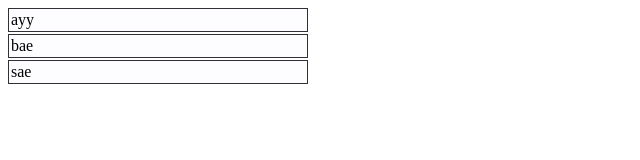
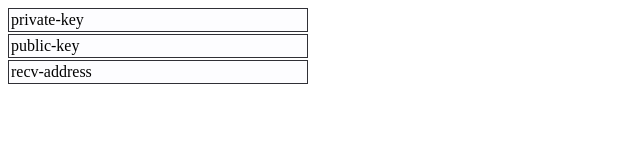
Before and after one commit to fambit-app/fambit, a browser extension: page resources/extension.html in a window 1280 px wide. Shown: the whole page, without its empty margins (0-640 px from the left). Drawn offline with Linux system fonts and the light colour scheme.

Commit message:
Set fields on webextension popup

```diff
--- /dev/null
+++ b/app/extension/index.js
@@ -0,0 +1,5 @@
+window.onload = function() {
+    document.getElementById('private-key').textContent = 'private-key';
+    document.getElementById('public-key').textContent = 'public-key';
+    document.getElementById('recv-address').textContent = 'recv-address';
+};
--- a/resources/extension.html
+++ b/resources/extension.html
@@ -3,10 +3,11 @@
 <head>
     <meta charset="UTF-8">
     <link rel="stylesheet" href="style.css">
+    <script type="application/javascript" src="../app/extension/index.js"></script>
 </head>
 <body>
     <div class="debug-view" id="private-key">ayy</div>
     <div class="debug-view" id="public-key">bae</div>
-    <div class="debug-view" id="rcv-address">sae</div>
+    <div class="debug-view" id="recv-address">sae</div>
 </body>
 </html>
```
